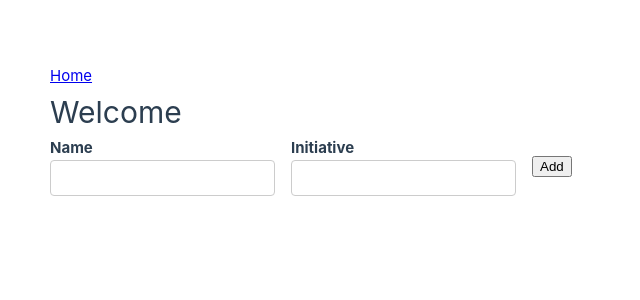
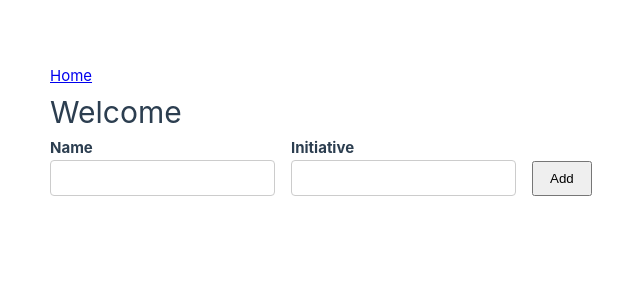
Before and after one commit to adamisarobot/initiative, a Vue app: page / in a window 1280 px wide. Shown: the top 300 px of the page, without its empty margins (14-654 px from the left). Built offline with nearby package versions, Linux system fonts and the light colour scheme.

Commit message:
Initial form & list
- Add list
- Define type
- Add emit and push to array

```diff
--- a/src/assets/forms.css
+++ b/src/assets/forms.css
@@ -2,16 +2,20 @@
   display: flex;
   gap: 1rem;
   justify-content: flex-start;
-  align-items: center;
+  align-items: flex-end;
+}
 
-  .form-group {
-    label {
+.form .btn {
+  padding: 0.5rem 1rem;
+}
+
+.form-group label {
   display: block;
   font-weight: bold;
   margin-bottom: 0;
 }
 
-    input {
+.form-group input {
   display: block;
   width: 100%;
   padding: 0.5rem;
@@ -19,5 +23,3 @@
   border-radius: 0.25rem;
   font-size: 1rem;
 }
-  }
-}
--- a/src/components/Form.vue
+++ /dev/null
@@ -1,17 +0,0 @@
-<template>
-  <form class="form">
-    <div class="form-group">
-      <label for="name">Name</label>
-      <input type="text" id="name" class="form-control" />
-    </div>
-    <div class="form-group">
-      <label for="init">Initiative</label>
-      <input type="number" id="init" class="form-control" />
-    </div>
-    <button type="submit" class="btn">Add</button>
-  </form>
-</template>
-
-<script setup lang="ts"></script>
-
-<style scoped></style>
--- /dev/null
+++ b/src/components/InitiativeForm.vue
@@ -0,0 +1,30 @@
+<template>
+  <form class="form">
+    <div class="form-group">
+      <label for="name">Name</label>
+      <input type="text" id="name" class="form-control" v-model="name" />
+    </div>
+    <div class="form-group">
+      <label for="init">Initiative</label>
+      <input type="number" id="init" class="form-control" v-model="init" />
+    </div>
+    <button type="button" class="btn" @click="submit">Add</button>
+  </form>
+</template>
+
+<script setup lang="ts">
+import { ref } from 'vue';
+const emit = defineEmits(['submit']);
+
+const name = ref('');
+const init = ref<number>();
+const submit = () => {
+  if (name.value === '' || init.value === undefined) return;
+
+  emit('submit', { name: name.value, initiative: init.value });
+  name.value = '';
+  init.value = undefined;
+};
+</script>
+
+<style scoped></style>
--- /dev/null
+++ b/src/components/InitiativeList.vue
@@ -0,0 +1,16 @@
+<template>
+  <ul v-if="initiative.length > 0">
+    <li v-for="pc in initiative" :key="pc.name">{{ pc.name }}: {{ pc.initiative }}</li>
+  </ul>
+</template>
+
+<script setup lang="ts">
+defineProps<{
+  initiative: {
+    name: string;
+    initiative: number;
+  }[];
+}>();
+</script>
+
+<style scoped></style>
--- a/src/views/HomeView.vue
+++ b/src/views/HomeView.vue
@@ -2,11 +2,19 @@
   <main>
     <h1>Welcome</h1>
     <div class="card">
-      <Form />
+      <InitiativeForm @submit="addToList" />
+      <InitiativeList :initiative="initiative" />
     </div>
   </main>
 </template>
 
 <script setup lang="ts">
-import Form from '@/components/Form.vue';
+import { reactive } from 'vue';
+import InitiativeForm from '@/components/InitiativeForm.vue';
+import InitiativeList from '@/components/InitiativeList.vue';
+
+const initiative = reactive<{ name: string; initiative: number }[]>([]);
+const addToList = (pc: { name: string; initiative: number }) => {
+  initiative.sort().push(pc);
+};
 </script>
```
Lines whose indentation alone changed are shown as unchanged.
